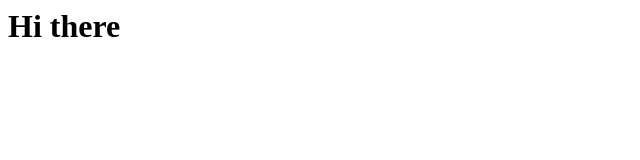
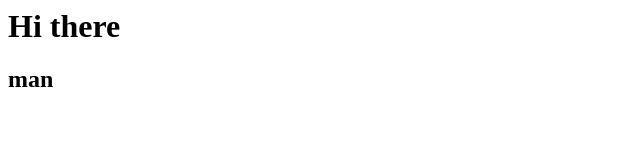
Before and after one commit to mhd0012/lesson_1_c-, a plain HTML site: page index.html in a window 1280 px wide. Shown: the full height of the page, 0-640 px from the left. Drawn offline with Linux system fonts and the light colour scheme.

Commit message:
commit tow

```diff
--- a/index.html
+++ b/index.html
@@ -6,5 +6,6 @@
 </head>
 <body>
     <h1>Hi there</h1>
+    <h2>man</h2>
 </body>
 </html>
```
